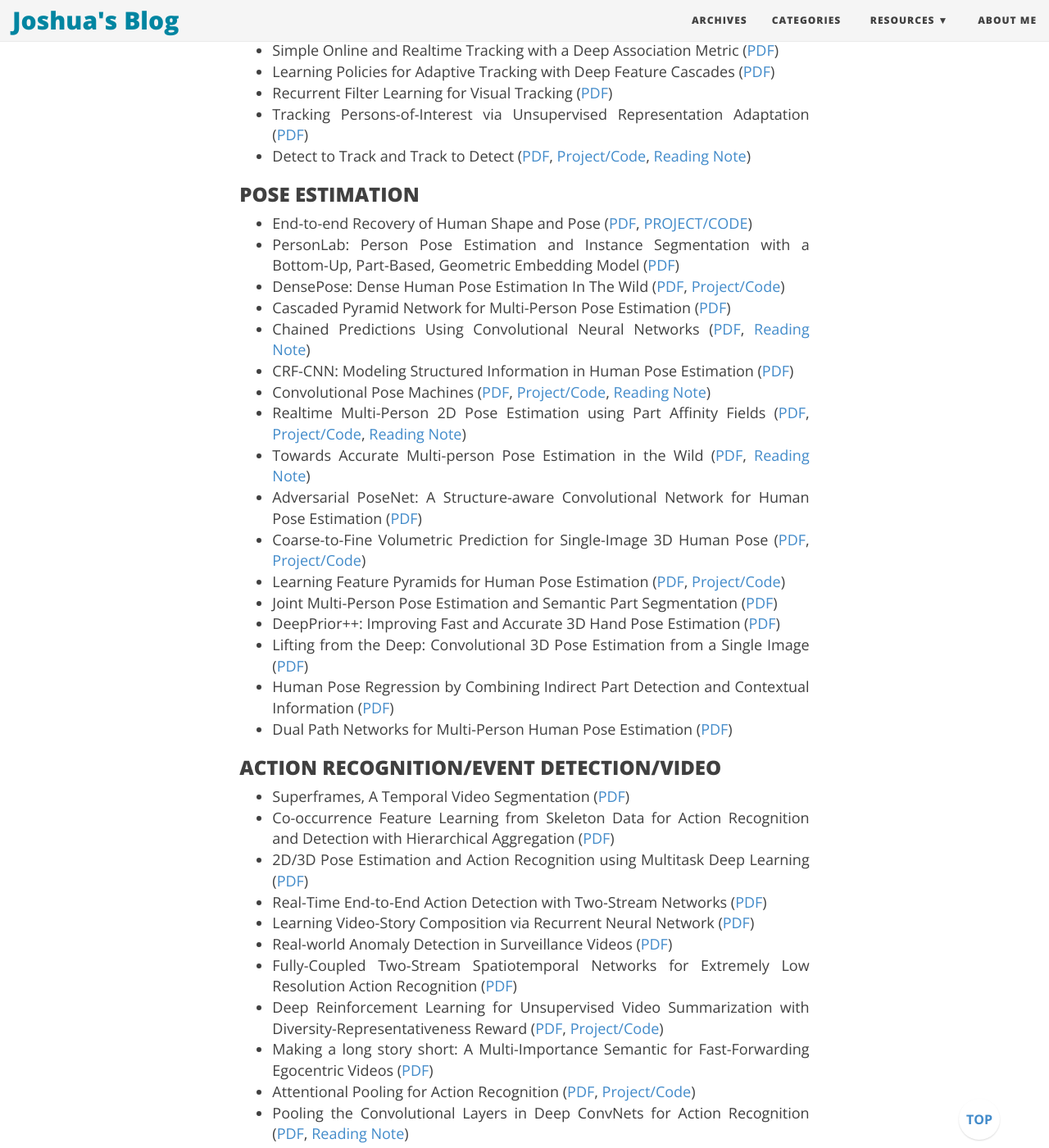
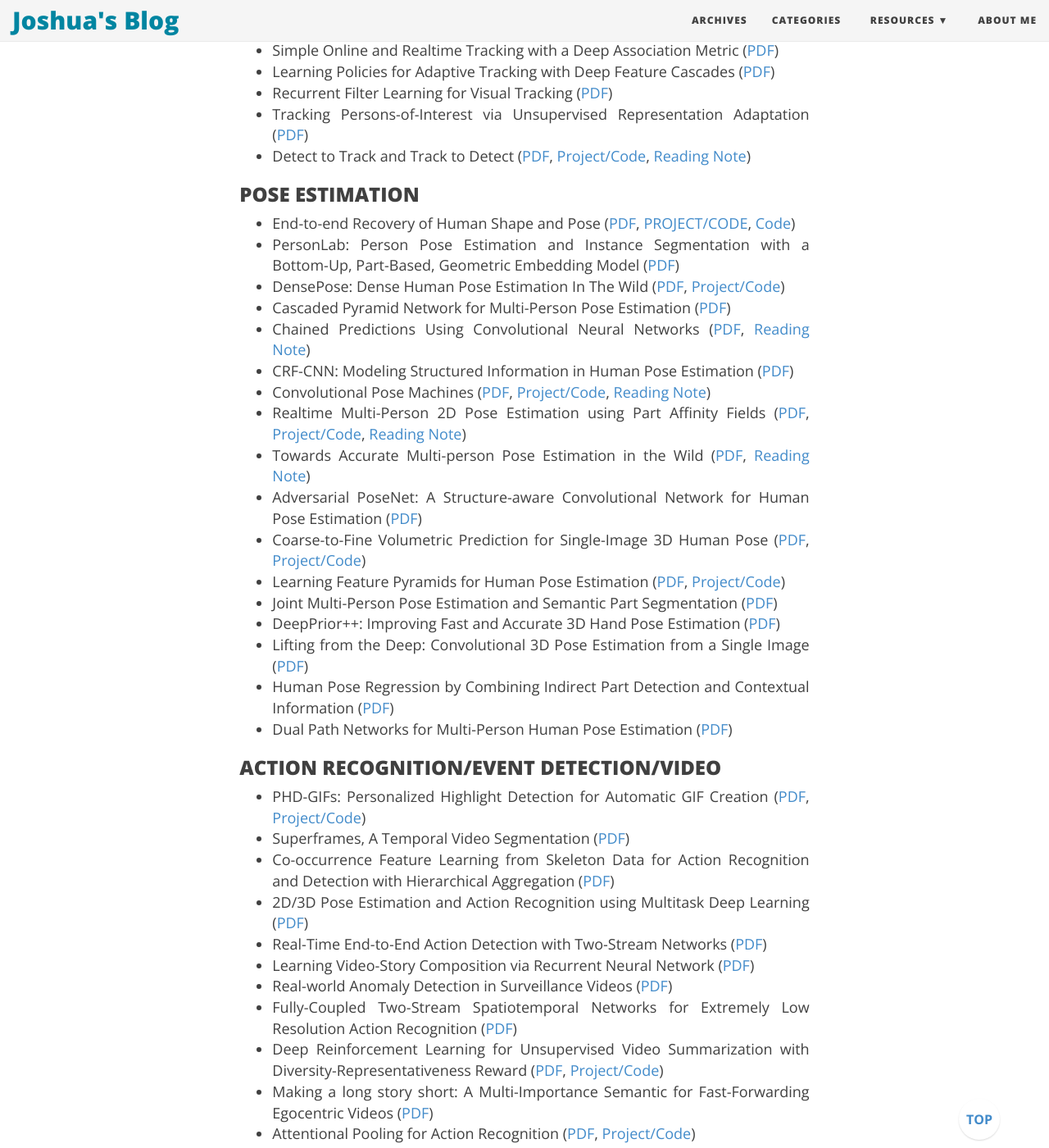
Before and after one commit to joshua19881228/joshua19881228.github.io, a Jekyll site: the page built from _posts/Computer_Vision/2016-08-25-my-jumble-of-computer-vision.md, in a window 1280 px wide and 1400 px high, scrolled down 8104 px. Shown: the whole window at 82% size. Built offline with Jekyll 4.4.1, drawn with Linux system fonts in a browser that asks for light colours; nearby versions of some CDN libraries; formulas are drawn with MathJax 3; comment, search, counter and statistics services are not loaded; some of the changed text lies outside the part shown.

Commit message:
update post

```diff
--- a/_posts/Computer_Vision/2016-08-25-my-jumble-of-computer-vision.md
+++ b/_posts/Computer_Vision/2016-08-25-my-jumble-of-computer-vision.md
@@ -198,7 +198,7 @@
 
 ### POSE ESTIMATION ###
 
-* End-to-end Recovery of Human Shape and Pose ([PDF](https://arxiv.org/abs/1712.06584), [PROJECT/CODE](https://akanazawa.github.io/hmr/))
+* End-to-end Recovery of Human Shape and Pose ([PDF](https://arxiv.org/abs/1712.06584), [PROJECT/CODE](https://akanazawa.github.io/hmr/), [Code](https://github.com/akanazawa/hmr))
 * PersonLab: Person Pose Estimation and Instance Segmentation with a Bottom-Up, Part-Based, Geometric Embedding Model ([PDF](https://arxiv.org/abs/1803.08225))
 * DensePose: Dense Human Pose Estimation In The Wild ([PDF](https://arxiv.org/abs/1802.00434), [Project/Code](http://densepose.org/))
 * Cascaded Pyramid Network for Multi-Person Pose Estimation ([PDF](https://arxiv.org/abs/1711.07319))
@@ -218,6 +218,7 @@
 
 ### ACTION RECOGNITION/EVENT DETECTION/VIDEO ###
 
+* PHD-GIFs: Personalized Highlight Detection for Automatic GIF Creation ([PDF](https://arxiv.org/abs/1804.06604), [Project/Code](https://github.com/gyglim/personalized-highlights-dataset))
 * Superframes, A Temporal Video Segmentation ([PDF](https://arxiv.org/abs/1804.06642))
 * Co-occurrence Feature Learning from Skeleton Data for Action Recognition and Detection with Hierarchical Aggregation ([PDF](https://arxiv.org/abs/1804.06055))
 * 2D/3D Pose Estimation and Action Recognition using Multitask Deep Learning ([PDF](https://arxiv.org/abs/1802.09232))
@@ -351,6 +352,7 @@
 
 ### CNN AND DEEP LEARNING ###
 
+* Understanding Convolutional Neural Network Training with Information Theory ([PDF](https://arxiv.org/abs/1804.06537))
 * The unreasonable effectiveness of the forget gate ([PDF](https://arxiv.org/abs/1804.04849))
 * Discovering Hidden Factors of Variation in Deep Networks ([PDF](https://arxiv.org/abs/1412.6583))
 * Regularizing Deep Networks by Modeling and Predicting Label Structure ([PDF](https://arxiv.org/abs/1804.02009))
@@ -557,6 +559,7 @@
 
 ### LIGHT-WEIGHT MODEL/EMBEDDED/MOBILE/MODEL COMPRESSION ###
 
+* SBNet: Sparse Blocks Network for Fast Inference ([PDF](https://arxiv.org/abs/1801.02108), [Project/Code](https://github.com/uber/sbnet))
 * IGCV2: Interleaved Structured Sparse Convolutional Neural Networks ([PDF](https://arxiv.org/abs/1804.06202))
 * FitNets: Hints for Thin Deep Nets ([PDF](https://arxiv.org/abs/1412.6550))
 * Building Efficient ConvNets using Redundant Feature Pruning ([PDF](https://arxiv.org/abs/1802.07653), [Project/Code](https://github.com/babajide07/Redundant-Feature-Pruning-Pytorch-Implementation))
```
